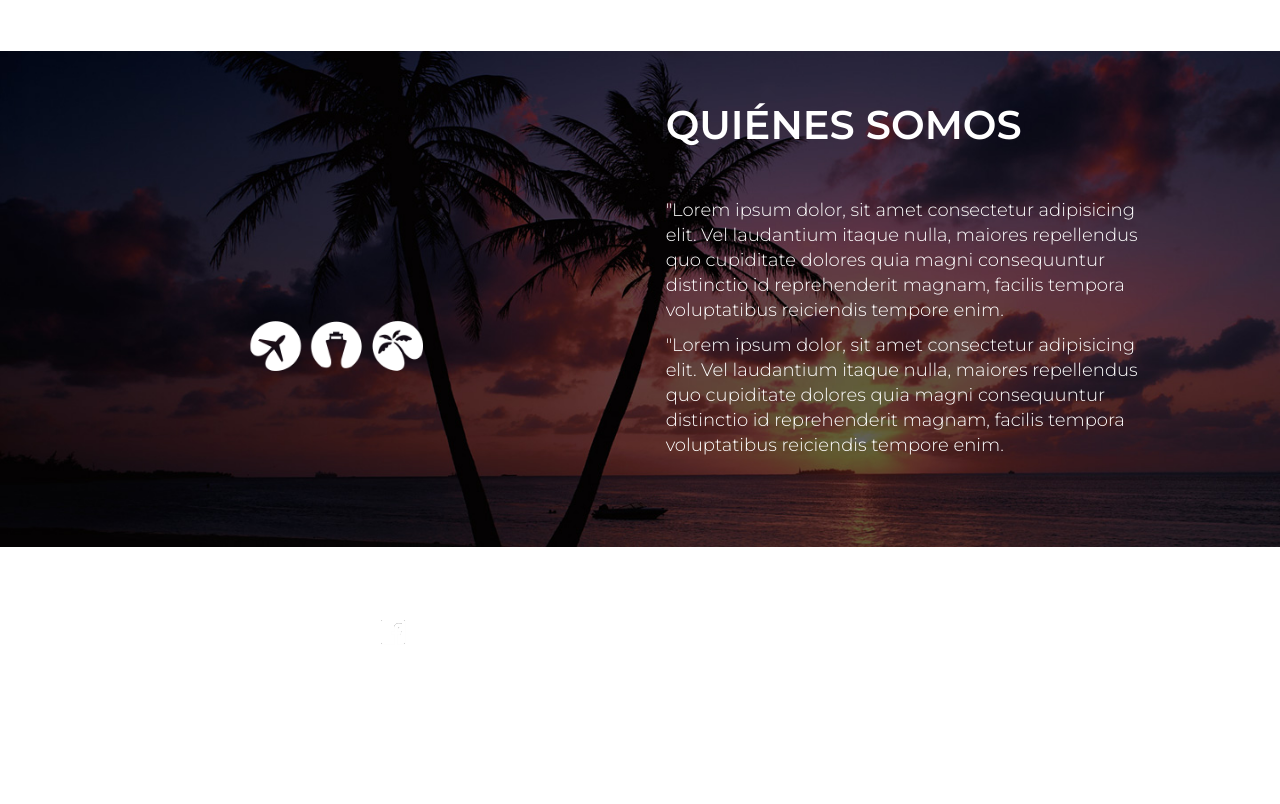
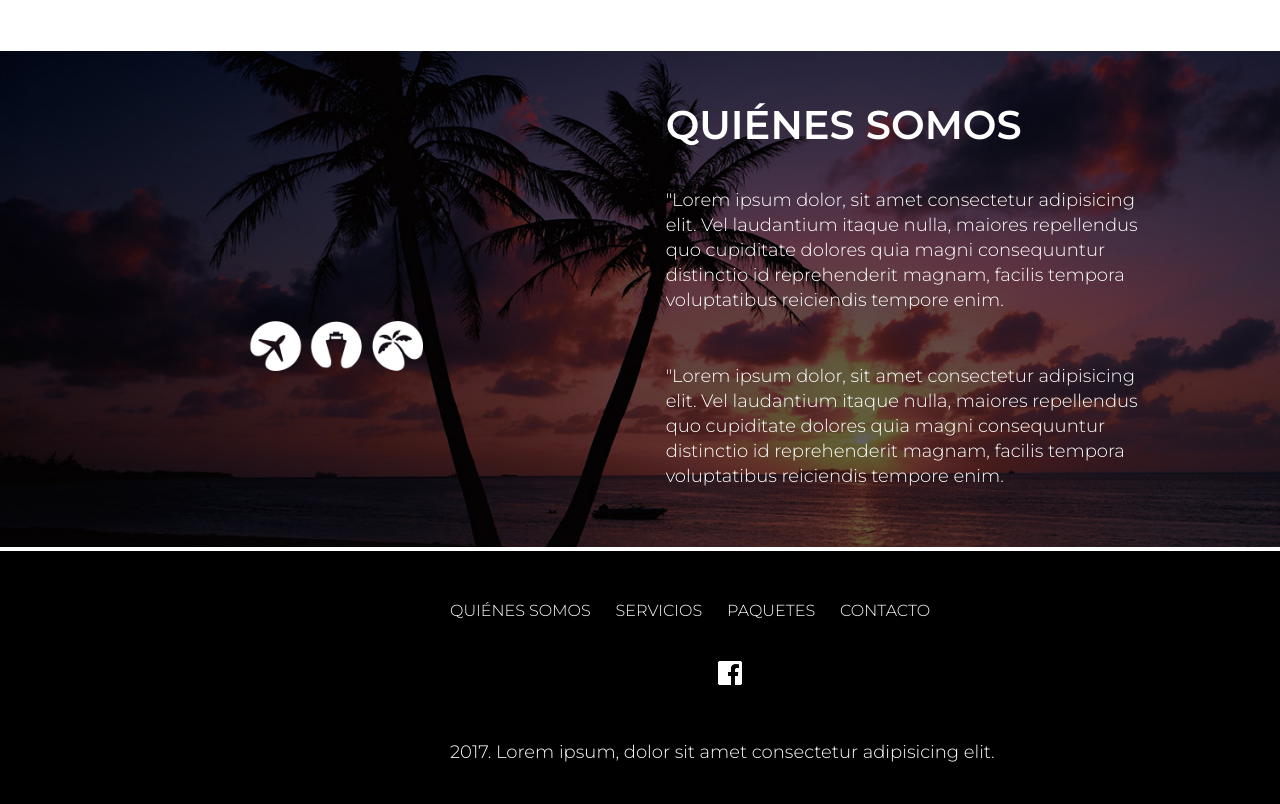
Before and after one commit to vieyraurena/quizzWeb, a website: page index.html in a window 1280 px wide. Shown: the part 1236-2040 px from the top of the page. Before the commit the page ends 1913 px from the top, so only its background shows below. Drawn offline with nearby package versions, Linux system fonts and the light colour scheme; files that its build step writes are made by us from their sources; a web font is replaced by a local one.

Commit message:
Agrego estilos en el footer

```diff
--- a/sass/partial/_footer.scss
+++ b/sass/partial/_footer.scss
@@ -1,20 +1,21 @@
 .footer{
-  margin: 0;
-  padding: 0;
-}
-.nav-footer{
-  width: 40.4%;
-  margin: 0 auto;
-  padding-top: 50px;
+  background-color: #000000;
 }
 
-img{
-  margin-top: 20px;
-  margin: 0 auto;
+.nav-footer{
+  margin-left: 450px;
+  padding-top: 50px;
+
+  div img{
+    margin: 41px 0 41px 268px;
+  }
 }
 
+
 p {
-  float: left;
   color: #fff;
   margin-top:10px;
+  font-family: $nav-font;
+  font-size: 18px;
+  padding-bottom: 41px;
 }
```
